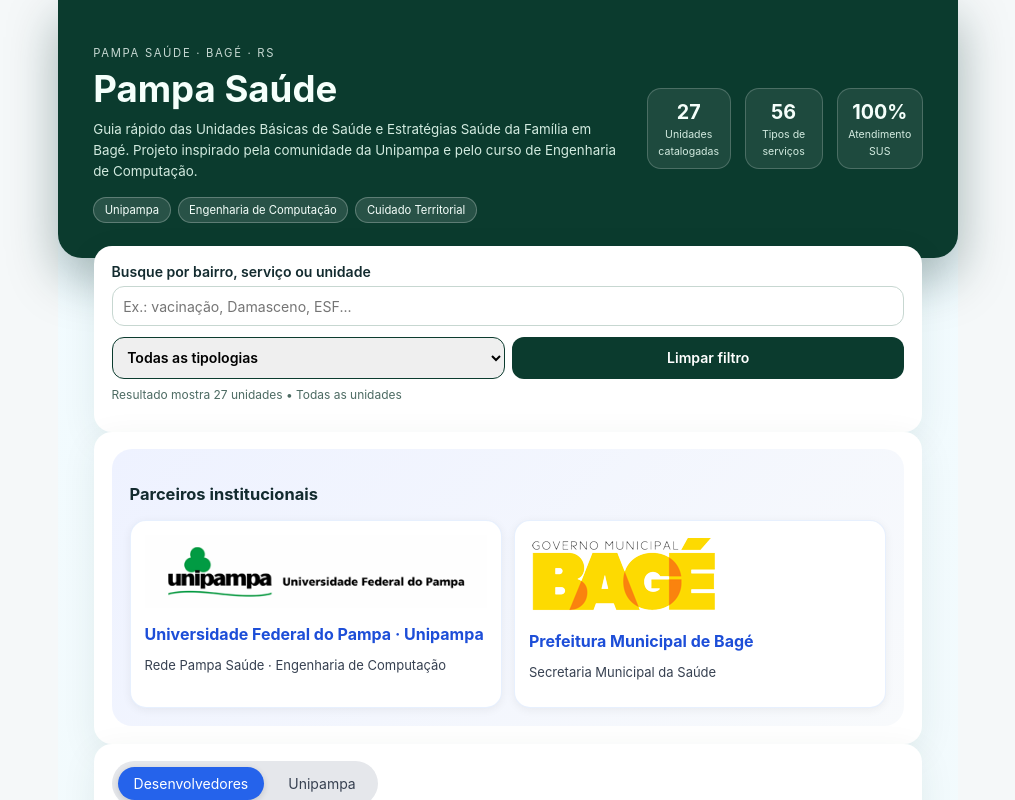
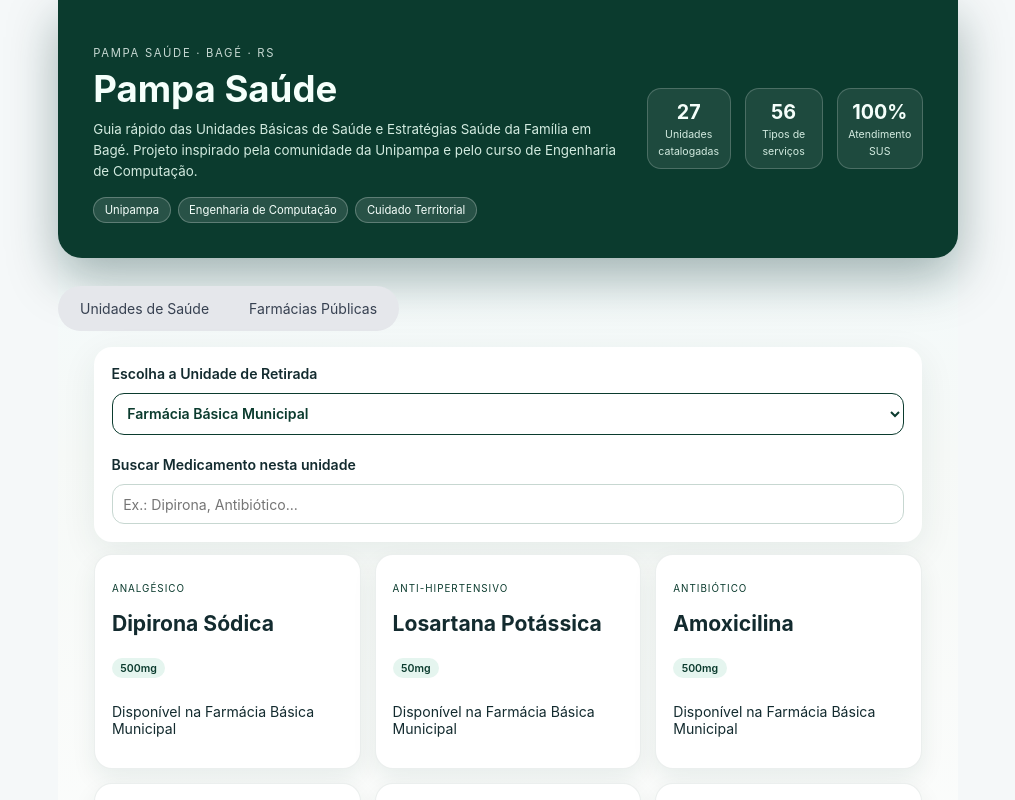
Before and after one commit to RodrigoPeraca/Pampa-Sa-de, a React (Create React App) app: page / in a window 1280 px wide. Shown: the top 800 px of the page, without its empty margins (132-1147 px from the left). Built offline with nearby package versions, Linux system fonts and the light colour scheme.

Commit message:
testando funcionalidade nova farmacia

```diff
--- a/src/App.css
+++ b/src/App.css
@@ -427,3 +427,23 @@
     text-align: center;
   }
 }
+
+/* Seleção farmacia */
+
+.pharmacy-select {
+  width: 100%;
+  padding: 0.75rem;
+  border-radius: 12px;
+  border: 1px solid #0b3b2e;
+  font-weight: 600;
+  margin-top: 0.4rem;
+  margin-bottom: 0.5rem;
+  background-color: white;
+  color: #0b3b2e;
+  cursor: pointer;
+  appearance: auto;
+}
+
+.pharmacy-container .search-panel input {
+  margin-top: 0.4rem;
+}
--- a/src/App.js
+++ b/src/App.js
@@ -1,5 +1,6 @@
 import { useMemo, useState } from 'react';
 import './App.css';
+import Pharmacy from './pharmacy';
 
 const FACILITIES = [
   {
@@ -692,10 +693,15 @@ function App() {
   const [searchTerm, setSearchTerm] = useState('');
   const [filterType, setFilterType] = useState('all');
   const [activeInfoTab, setActiveInfoTab] = useState('devs');
+  const [currentView, setCurrentView] = useState('farmácias');
 
   const totalServices = useMemo(() => {
     const pool = new Set();
-    FACILITIES.forEach((facility) => facility.services.forEach((service) => pool.add(service)));
+    FACILITIES.forEach((facility) => {
+      if (facility.services && Array.isArray(facility.services)) {
+        facility.services.forEach((service) => pool.add(service));
+      }
+    });
     return pool.size;
   }, []);
 
@@ -756,6 +762,24 @@ function App() {
         </div>
       </header>
 
+      <div className="tab-controls" style={{ justifyContent: 'center', margin: '2rem 0' }}>
+        <button
+          className={currentView === 'unidades' ? 'active' : ''}
+          onClick={() => setCurrentView('unidades')}
+        >
+          Unidades de Saúde
+        </button>
+        <button
+          className={currentView === 'farmacias' ? 'active' : ''}
+          onClick={() => setCurrentView('farmacias')}
+        >
+          Farmácias Públicas
+        </button>
+      </div>
+
+      {/* renderização condicional */}
+      {currentView === 'unidades' ? (
+        <>
           <section className="panel search-panel">
             <label htmlFor="search">Busque por bairro, serviço ou unidade</label>
             <input
@@ -916,6 +940,10 @@ function App() {
               </div>
             )}
           </section>
+        </>
+      ) : (
+        <Pharmacy />
+      )}
 
       <footer className="app-footer">
         <p>
--- /dev/null
+++ b/src/pharmacy.js
@@ -0,0 +1,101 @@
+import React, { useState, useMemo } from 'react';
+
+const PHARMACIES = [
+  {
+    id: 'fbm',
+    name: 'Farmácia Básica Municipal',
+    address: 'Rua João Telles, 862 - Centro',
+    medicines: [
+      { name: 'Dipirona Sódica', dosage: '500mg', type: 'Analgésico' },
+      { name: 'Losartana Potássica', dosage: '50mg', type: 'Anti-hipertensivo' },
+      { name: 'Amoxicilina', dosage: '500mg', type: 'Antibiótico' },
+      { name: 'Ibuprofeno', dosage: '400mg', type: 'Anti-inflamatório' },
+      { name: 'Metformina', dosage: '850mg', type: 'Antidiabético' },
+      { name: 'Omeprazol', dosage: '20mg', type: 'Protetor Gástrico' }
+    ]
+  },
+  {
+    id: 'camilo-gomes',
+    name: 'Farmácia - Posto Camilo Gomes',
+    address: 'R. Fabrício Pilar, 1201 - Centro',
+    medicines: [
+      { name: 'Dipirona Sódica', dosage: '500mg', type: 'Analgésico' },
+      { name: 'Losartana Potássica', dosage: '50mg', type: 'Anti-hipertensivo' },
+      { name: 'Paracetamol', dosage: '750mg', type: 'Analgésico' },
+    ]
+  }
+];
+
+export default function Pharmacy() {
+  // Estados do componente
+  const [selectedPharmacy, setSelectedPharmacy] = useState(PHARMACIES[0]); // Começa com a primeira farmácia selecionada
+  const [searchMedicine, setSearchMedicine] = useState('');
+
+  // Filtro de medicamentos
+  const filteredMedicines = useMemo(() => {
+    if (!searchMedicine.trim()) return selectedPharmacy.medicines;
+
+    return selectedPharmacy.medicines.filter((med) =>
+      med.name.toLowerCase().includes(searchMedicine.toLowerCase()) ||
+      med.type.toLowerCase().includes(searchMedicine.toLowerCase())
+    );
+  }, [searchMedicine, selectedPharmacy]);
+
+  return (
+    <div className="pharmacy-container">
+      <section className="panel search-panel">
+        <label>Escolha a Unidade de Retirada</label>
+
+        {}
+        <select
+          className="pharmacy-select"
+          value={selectedPharmacy.id}
+          onChange={(e) => {
+            const pharmacy = PHARMACIES.find(p => p.id === e.target.value);
+            setSelectedPharmacy(pharmacy);
+            setSearchMedicine(''); // Limpa a busca ao trocar de farmácia
+          }}
+        >
+          {PHARMACIES.map(pharmacy => (
+            <option key={pharmacy.id} value={pharmacy.id}>
+              {pharmacy.name}
+            </option>
+          ))}
+        </select>
+
+        <label style={{ marginTop: '1rem' }}>Buscar Medicamento nesta unidade</label>
+        {/* Input para buscar o remédio */}
+        <input
+          type="text"
+          placeholder="Ex.: Dipirona, Antibiótico..."
+          value={searchMedicine}
+          onChange={(e) => setSearchMedicine(e.target.value)}
+        />
+      </section>
+
+      {/* Lista de Medicamentos */}
+      <section className="cards-grid">
+        {filteredMedicines.length > 0 ? (
+          filteredMedicines.map((med, index) => (
+            <article key={index} className="facility-card">
+              <header>
+                <div>
+                  <p className="facility-type">{med.type}</p>
+                  <h2>{med.name}</h2>
+                </div>
+                <span className="facility-badge">{med.dosage}</span>
+              </header>
+              <div className="facility-info">
+                <p>Disponível na {selectedPharmacy.name}</p>
+              </div>
+            </article>
+          ))
+        ) : (
+          <div className="empty-state">
+            <p>Nenhum medicamento encontrado com esse nome nesta unidade.</p>
+          </div>
+        )}
+      </section>
+    </div>
+  );
+}
```
Lines whose indentation alone changed are shown as unchanged.
